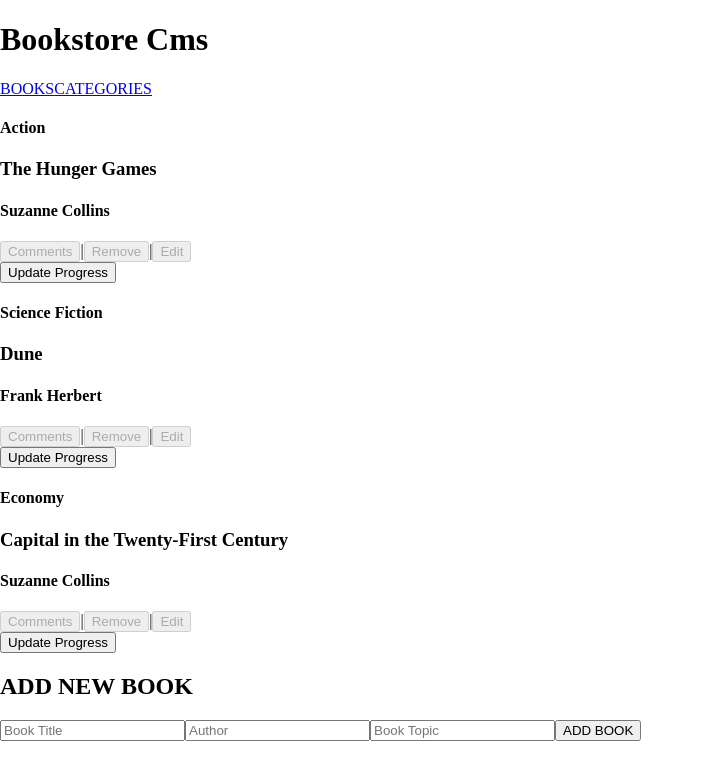
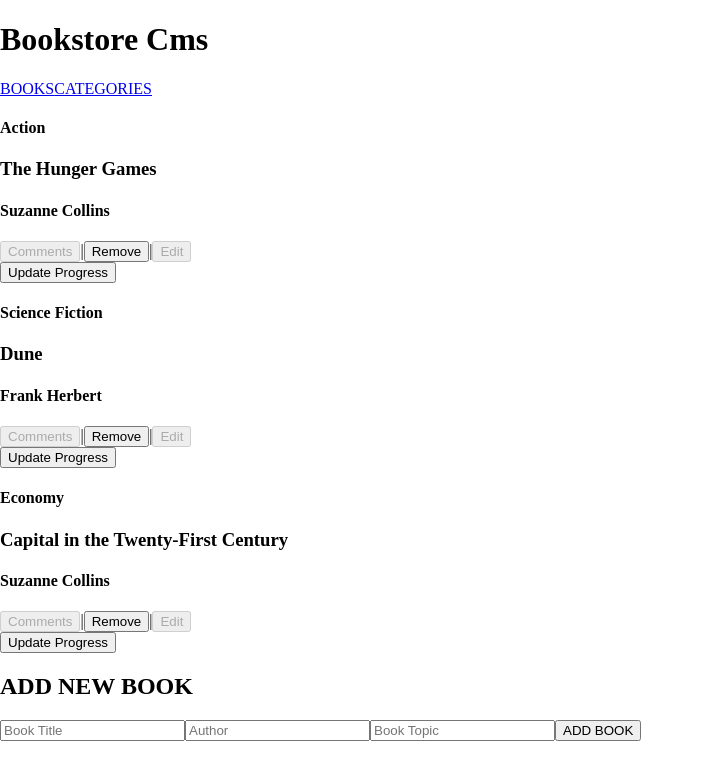
Before and after one commit to basem909/Book-Store, a React (Create React App) app: page / in a window 1280 px wide. Shown: the top 780 px of the page, without its empty margins (0-704 px from the left). Built offline with nearby package versions, Linux system fonts and the light colour scheme.

Commit message:
Apply react state changes to remove books

```diff
--- a/src/components/Book.js
+++ b/src/components/Book.js
@@ -1,7 +1,7 @@
-import React from 'react';
-import PropTypes from 'prop-types';
+import React from "react";
+import PropTypes from "prop-types";
 
-const Book = ({ topic, title, author }) => (
+const Book = ({ topic, title, author, clickHandler, id }) => (
   <div className="container">
     <h4>{topic}</h4>
     <h3>{title}</h3>
@@ -11,7 +11,7 @@
         Comments
       </button>
       |
-      <button type="button" disabled>
+      <button type="button" onClick={() => clickHandler(id)} id={id}>
         Remove
       </button>
       |
@@ -28,6 +28,8 @@
   topic: PropTypes.string.isRequired,
   title: PropTypes.string.isRequired,
   author: PropTypes.string.isRequired,
+  clickHandler: PropTypes.func.isRequired,
+  id: PropTypes.number.isRequired,
 };
 
 export default Book;
--- a/src/components/Books.js
+++ b/src/components/Books.js
@@ -1,26 +1,34 @@
-import React from "react";
-import { useSelector, useDispatch } from "react-redux";
-import { addBook } from "../redux/Books/actions";
-import store from "../redux/Store";
-import Book from "./Book";
-import NewBook from "./NewBook";
+import React from 'react';
+import { useSelector, useDispatch } from 'react-redux';
+import { addBook, removeBook } from '../redux/Books/actions';
+import Book from './Book';
+import NewBook from './NewBook';
 
 const Books = () => {
   const booksList = useSelector((state) => state.books);
   const dispatcher = useDispatch();
   const submitHandler = (e) => {
     e.preventDefault();
-    const title = document.getElementById("title");
-    const author = document.getElementById("author");
-    const topic = document.getElementById("topic");
+    const title = document.getElementById('title');
+    const author = document.getElementById('author');
+    const topic = document.getElementById('topic');
     dispatcher(addBook(title.value, author.value, topic.value));
+  };
+  const clickHandler = (id) => {
+    dispatcher(removeBook(id));
   };
 
   return (
     <div>
       {booksList.map((book) => (
         <div key={book.id} className="book-section">
-          <Book topic={book.topic} title={book.title} author={book.author} />
+          <Book
+            topic={book.topic}
+            title={book.title}
+            author={book.author}
+            id={book.id}
+            clickHandler={clickHandler}
+          />
         </div>
       ))}
       <NewBook submitHandler={submitHandler} />
--- a/src/components/NewBook.js
+++ b/src/components/NewBook.js
@@ -1,10 +1,6 @@
 import React from 'react';
-import { useDispatch } from "react-redux";
-import { addBook } from '../redux/Books/actions';
 
-
-
-export default function newBook({submitHandler}) {
+export default function newBook({ submitHandler }) {
   return (
     <div className="newBook-container">
       <h2>ADD NEW BOOK</h2>
--- a/src/index.js
+++ b/src/index.js
@@ -5,8 +5,6 @@
 import { Provider } from 'react-redux';
 import App from './App';
 import store from './redux/Store';
-import { addBook, removeBook } from './redux/Books/actions';
-import statusChecker from './redux/Categories/actions';
 
 const root = ReactDOM.createRoot(document.getElementById('root'));
 root.render(
```
